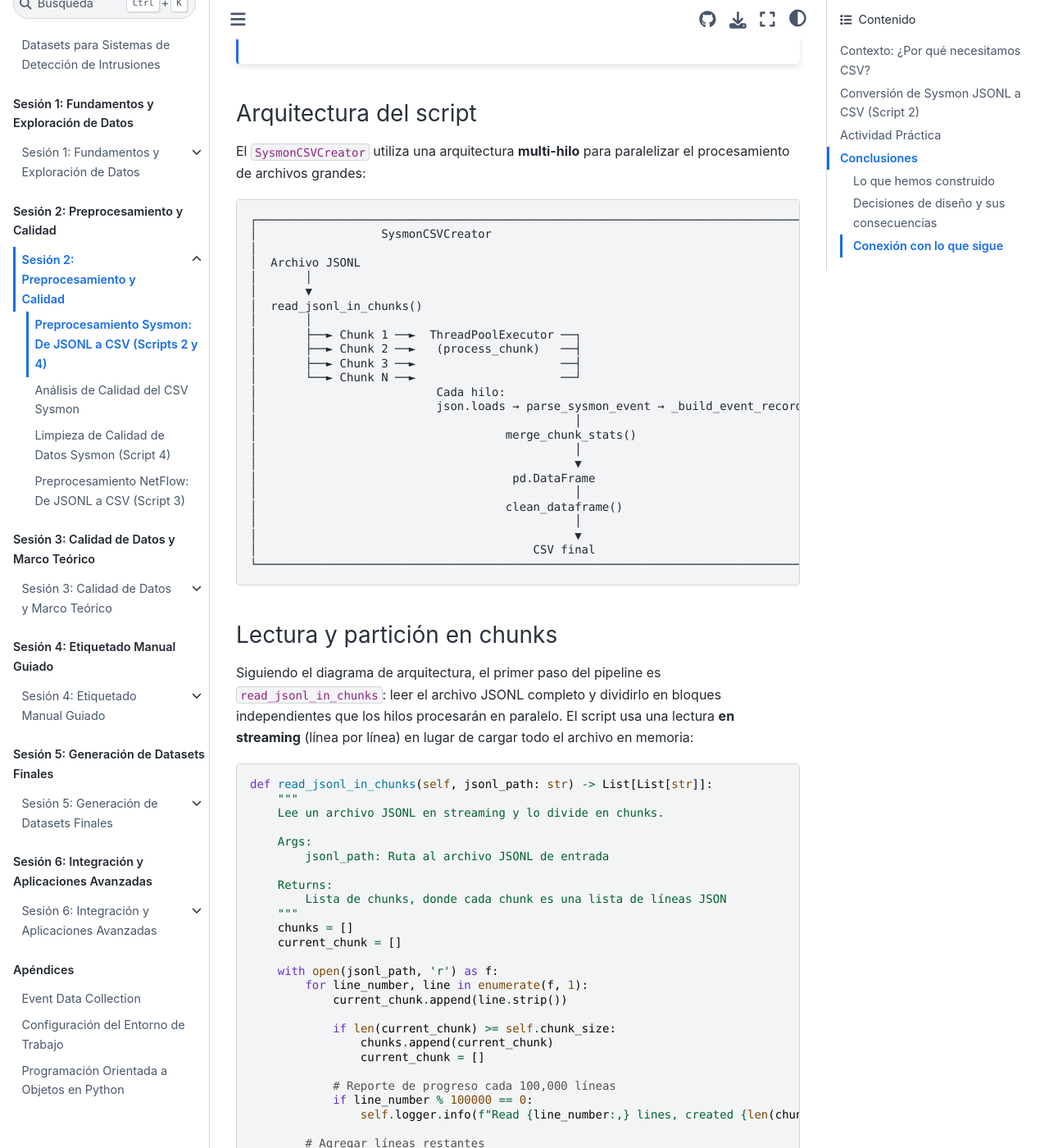
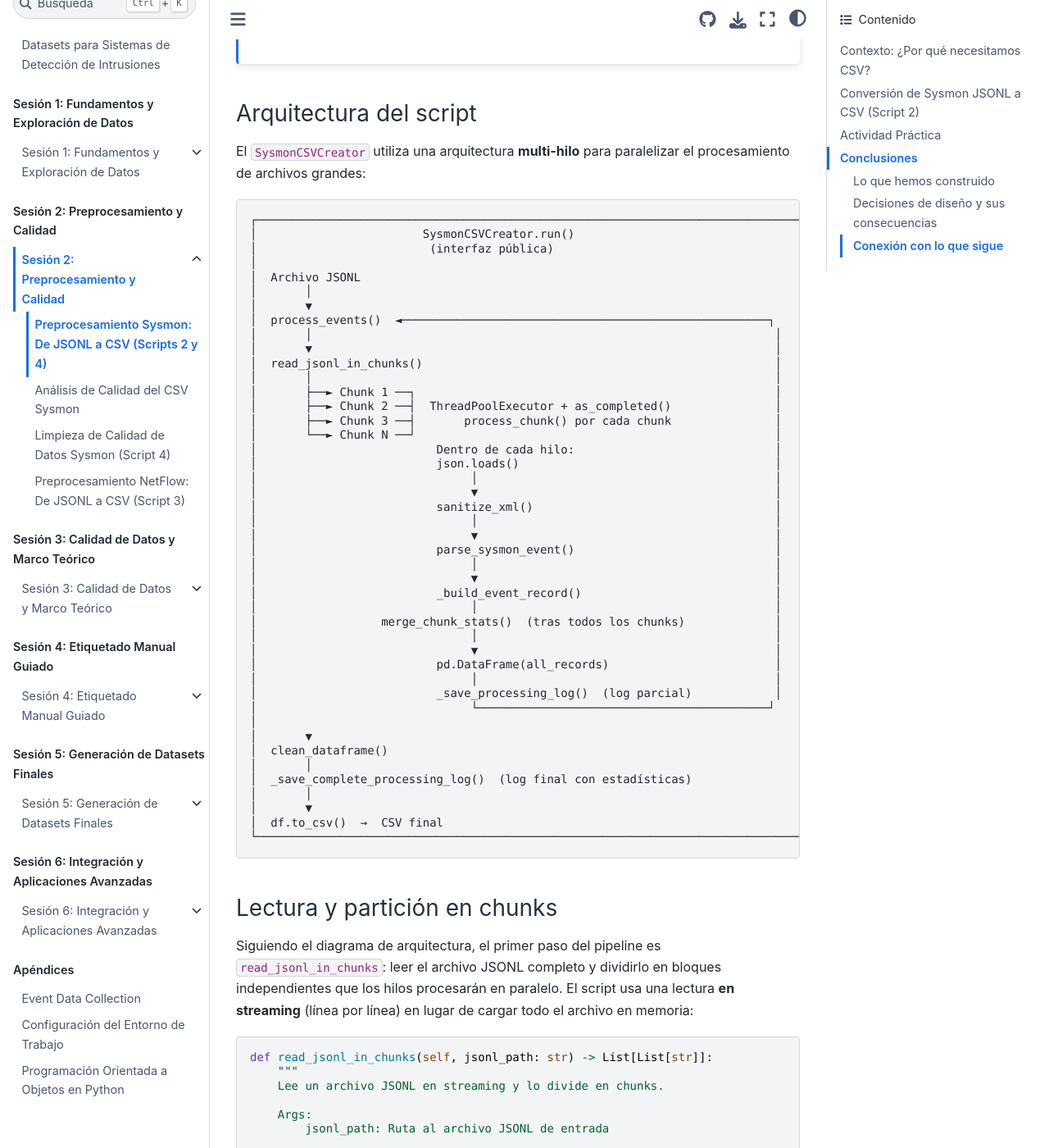
Before and after one commit to ollerenac/curso2026, a Jupyter Book: the page built from sesion-2/7-preprocesamiento-sysmon.md, in a window 1280 px wide and 1400 px high, scrolled down 5480 px. Shown: the whole window at 82% size. Built offline with Jupyter Book 1.0.4 settings and Sphinx 7.4.7 and the Sphinx Book theme 1.1.4, drawn with Linux system fonts in a browser that asks for light colours.

Commit message:
fix(sesion-2): update architecture diagram to match actual script structure
Co-Authored-By: Claude Sonnet 4.6 <noreply@anthropic.com>

````diff
--- a/sesion-2/7-preprocesamiento-sysmon.md
+++ b/sesion-2/7-preprocesamiento-sysmon.md
@@ -307,29 +307,48 @@ El `SysmonCSVCreator` utiliza una arquitectura **multi-hilo** para paralelizar e
 
 ```
 ┌────────────────────────────────────────────────────────────────────────────────┐
-│                  SysmonCSVCreator                                              │
+│                        SysmonCSVCreator.run()                                  │
+│                         (interfaz pública)                                     │
 │                                                                                │
 │  Archivo JSONL                                                                 │
 │       │                                                                        │
 │       ▼                                                                        │
-│  read_jsonl_in_chunks()                                                        │
+│  process_events()  ◄─────────────────────────────────────────────────────┐    │
+│       │                                                                   │    │
+│       ▼                                                                   │    │
+│  read_jsonl_in_chunks()                                                   │    │
+│       │                                                                   │    │
+│       ├──► Chunk 1 ──┐                                                    │    │
+│       ├──► Chunk 2 ──┤  ThreadPoolExecutor + as_completed()               │    │
+│       ├──► Chunk 3 ──┤       process_chunk() por cada chunk               │    │
+│       └──► Chunk N ──┘                                                    │    │
+│                          Dentro de cada hilo:                             │    │
+│                          json.loads()                                     │    │
+│                               │                                           │    │
+│                               ▼                                           │    │
+│                          sanitize_xml()                                   │    │
+│                               │                                           │    │
+│                               ▼                                           │    │
+│                          parse_sysmon_event()                             │    │
+│                               │                                           │    │
+│                               ▼                                           │    │
+│                          _build_event_record()                            │    │
+│                               │                                           │    │
+│                  merge_chunk_stats()  (tras todos los chunks)             │    │
+│                               │                                           │    │
+│                               ▼                                           │    │
+│                          pd.DataFrame(all_records)                        │    │
+│                               │                                           │    │
+│                          _save_processing_log()  (log parcial)            │    │
+│                               └──────────────────────────────────────────┘    │
+│                                                                                │
+│       ▼                                                                        │
+│  clean_dataframe()                                                             │
 │       │                                                                        │
-│       ├──► Chunk 1 ──►  ThreadPoolExecutor ──┐                                 │
-│       ├──► Chunk 2 ──►   (process_chunk)   ──┤                                 │
-│       ├──► Chunk 3 ──►                     ──┤                                 │
-│       └──► Chunk N ──►                     ──┘                                 │
-│                          Cada hilo:                                            │
-│                          json.loads → parse_sysmon_event → _build_event_record │
-│                                              │                                 │
-│                                    merge_chunk_stats()                         │
-│                                              │                                 │
-│                                              ▼                                 │
-│                                     pd.DataFrame                               │
-│                                              │                                 │
-│                                    clean_dataframe()                           │
-│                                              │                                 │
-│                                              ▼                                 │
-│                                        CSV final                               │
+│  _save_complete_processing_log()  (log final con estadísticas)                 │
+│       │                                                                        │
+│       ▼                                                                        │
+│  df.to_csv()  →  CSV final                                                     │
 └────────────────────────────────────────────────────────────────────────────────┘
 ```
 
````
